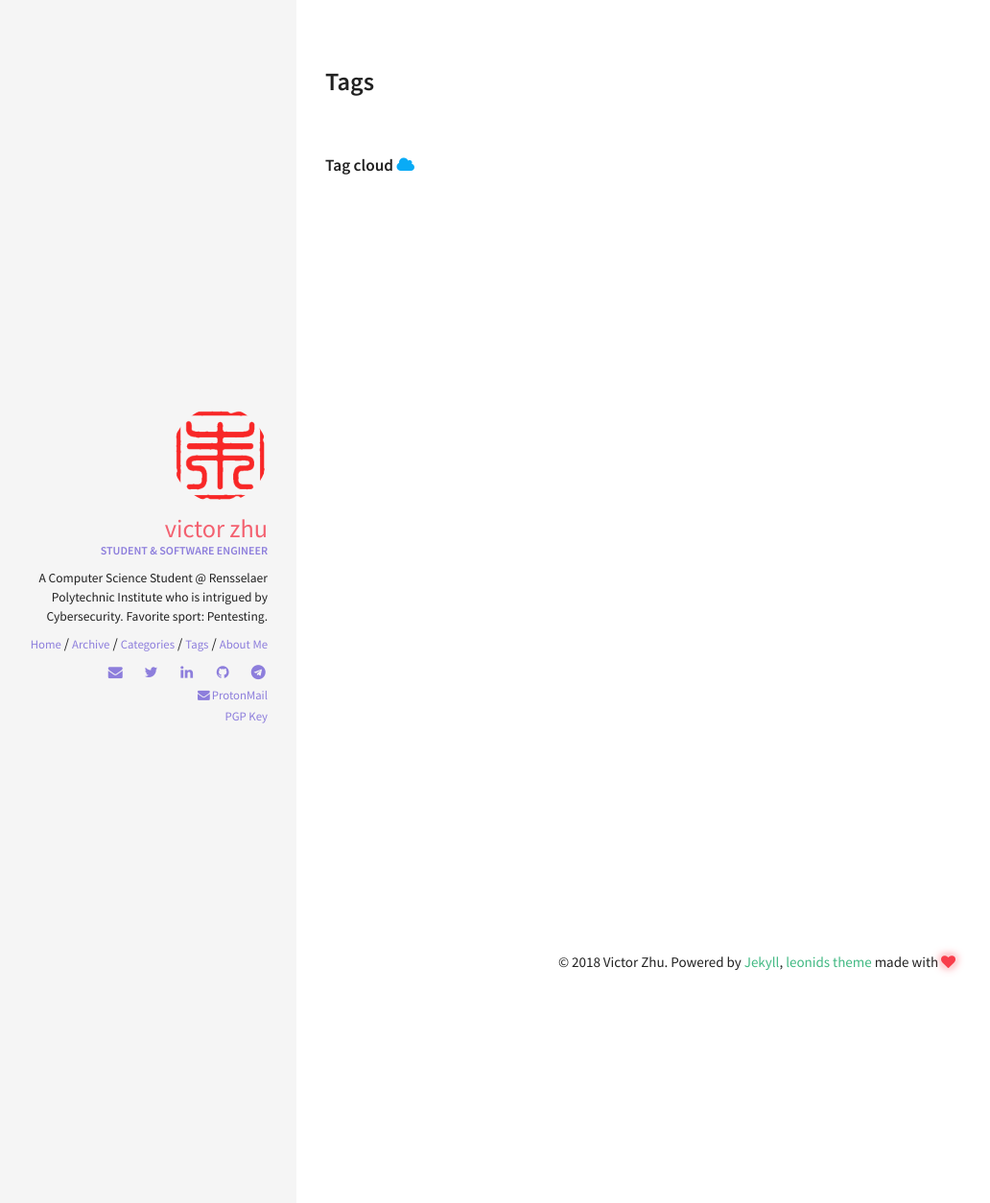
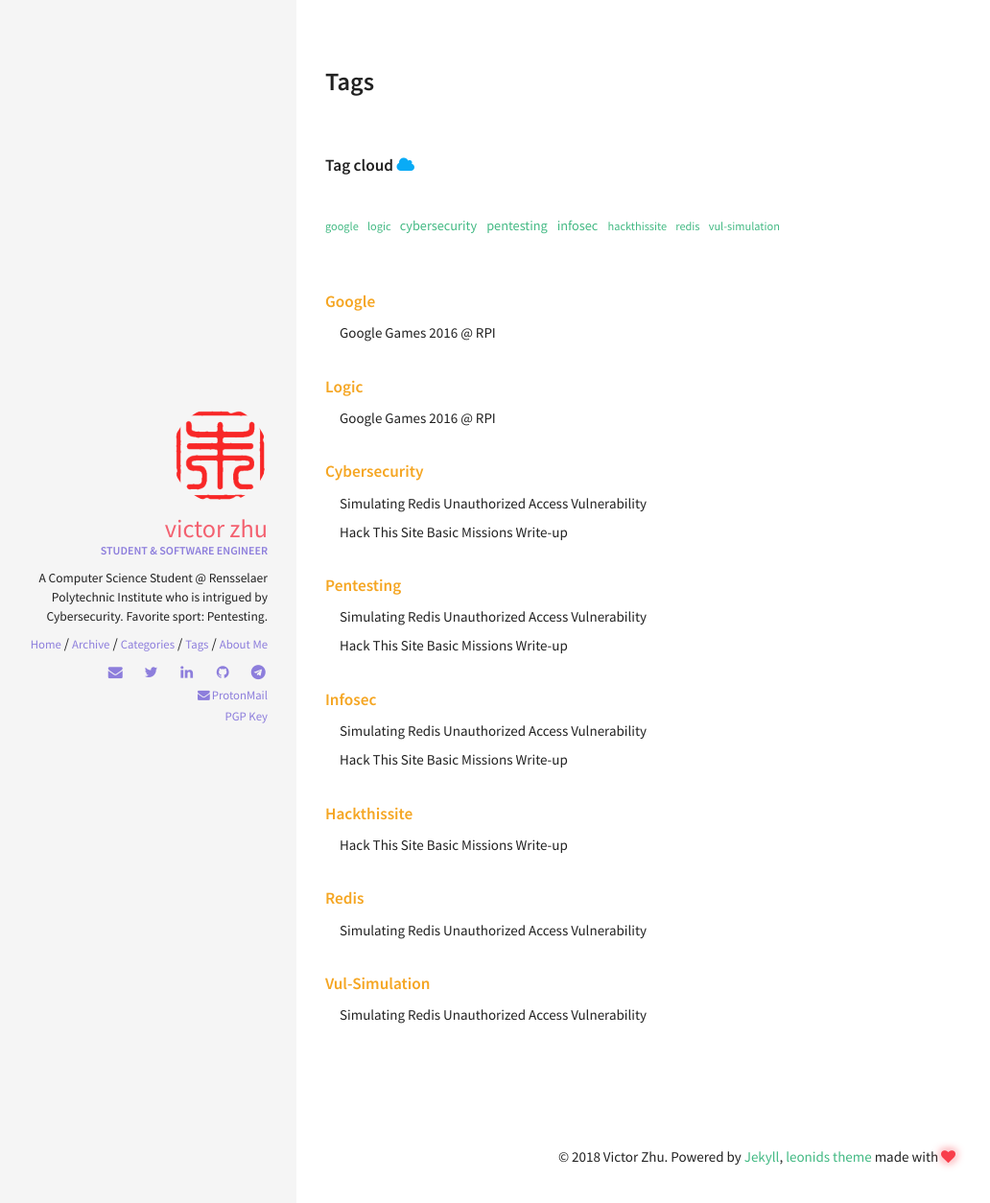
Before and after one commit to SLiNv/SLiNv.github.io, a Jekyll site: the page built from tags.html, in a window 1280 px wide. Shown: the top 1254 px of the page at 96% size, without its empty margins (11-1043 px from the left). Built offline with Jekyll 4.4.1, drawn with Linux system fonts in a browser that asks for light colours.

Commit message:
Post Tag Update

```diff
--- a/_posts/2017-12-17-google-games-2016.md
+++ b/_posts/2017-12-17-google-games-2016.md
@@ -7,6 +7,7 @@ comments: true
 image:
   feature: google-games-2016.png
   show: false
+tag: ['google', 'logic']
 ---
 
 ![Google-Games-2016]({{ "/assets/upload/images/google-games-2016.png" | absolute_url }}){:class="post-image center"}
--- a/_posts/2018-4-15-hackthissite-basic-missions.md
+++ b/_posts/2018-4-15-hackthissite-basic-missions.md
@@ -7,6 +7,7 @@ comments: true
 image:
   feature: hackthissite_basic/header.jpg
   show: true
+tag: ['cybersecurity', 'pentesting', 'infosec', 'hackthissite']
 ---
 
 Before my write-up, I want to mention that I read some well-written write-ups/tutorials after solving the Basic Missions and they do a good job guiding you to the right direction without spoilers. And there are a ton of this kind of well-written write-ups out there, you should read some of them just too see how others attack the same problem and their angles.
--- a/_posts/2018-7-30-redis-unauthorized-access-vul.md
+++ b/_posts/2018-7-30-redis-unauthorized-access-vul.md
@@ -7,6 +7,7 @@ comments: true
 image:
   feature: redis-unauth-acc-vul/redis-unauthorized-access.png
   show: true
+tag: ['cybersecurity', 'pentesting', 'infosec', 'redis', 'vul-simulation']
 ---
 
 Redis, is an open source, widely popular data structure tool that can be used as an in-memory distributed database, message broker or cache. Since it is designed to be accessed inside trusted environments, it should not be exposed on the Internet. However, some Redis' are bind to public interface and even has no password authentication protection.
```
